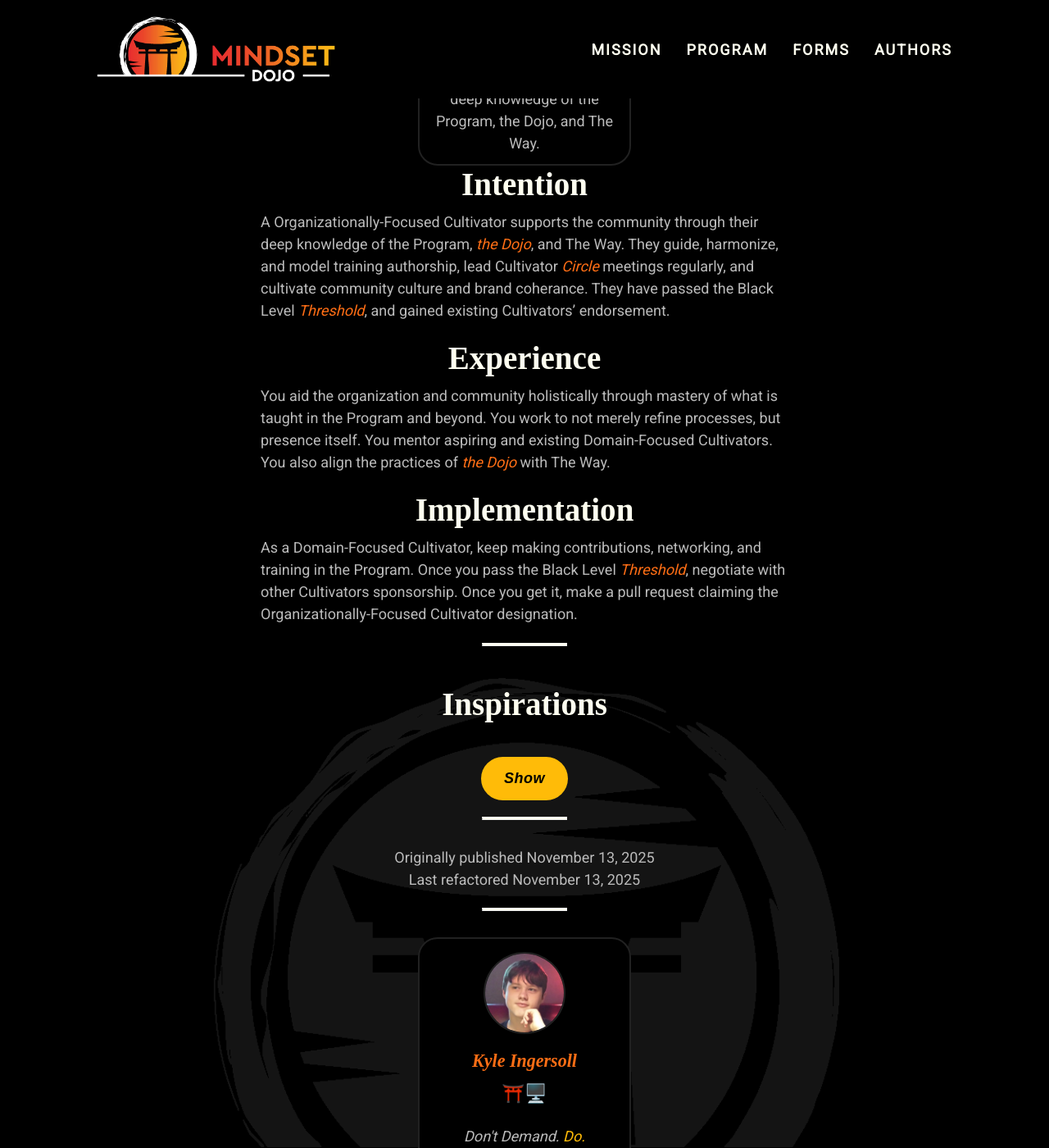
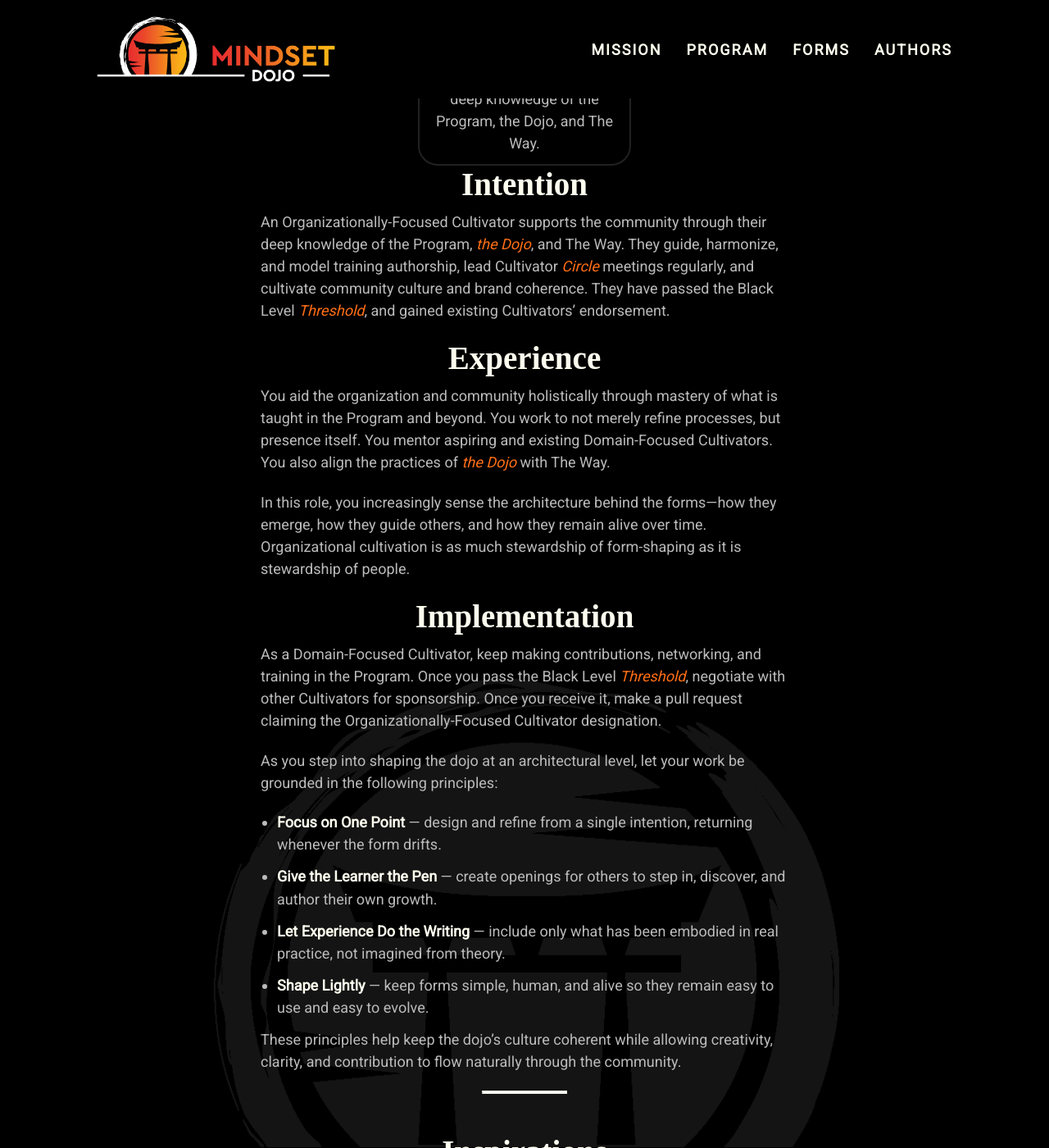
Before and after one commit to mindset-dojo/mindset-dojo.github.io, a Jekyll site: the page built from _forms/organizationally-focused-cultivator.md, in a window 1280 px wide and 1400 px high, scrolled down 480 px. Shown: the whole window at 82% size. Built offline with Jekyll 4.4.1, drawn with Linux system fonts in a browser that asks for light colours; some web fonts are replaced.

Commit message:
refactor: metabolize form and project principles into the cultivator forms

```diff
--- a/_data/sections/project.yaml
+++ b/_data/sections/project.yaml
@@ -34,11 +34,6 @@ sections:
   - type: quote
     data:
       text: "Ideas spark, pull requests land — Cultivators help with alignment."
-  - type: principles
-    data:
-      principles_title: "Engagement Principles"
-      principles_groups:
-        - "project"
   - type: text
     data:
       label: "Mantra"
--- a/_forms/organizationally-focused-cultivator.md
+++ b/_forms/organizationally-focused-cultivator.md
@@ -6,7 +6,7 @@ published_date: 2025-11-13
 refactored_date: 2025-11-13
 authors:
 - kyle-ingersoll
-excerpt: A Organizationally-Focused Cultivator supports the community through their deep knowledge of the Program, the Dojo, and The Way.
+excerpt: An Organizationally-Focused Cultivator supports the community through their deep knowledge of the Program, the Dojo, and The Way.
 icon: fa-solid fa-diagram-project
 tags:
   - role
@@ -24,12 +24,22 @@ inspirations:
 
 ## Intention
 
-A Organizationally-Focused Cultivator supports the community through their deep knowledge of the Program, [the Dojo](../dojo/), and The Way. They guide, harmonize, and model training authorship, lead Cultivator [Circle](../circle/) meetings regularly, and cultivate community culture and brand coherance. They have passed the Black Level [Threshold](../threshold/), and gained existing Cultivators' endorsement.
+An Organizationally-Focused Cultivator supports the community through their deep knowledge of the Program, [the Dojo](../dojo/), and The Way. They guide, harmonize, and model training authorship, lead Cultivator [Circle](../circle/) meetings regularly, and cultivate community culture and brand coherence. They have passed the Black Level [Threshold](../threshold/), and gained existing Cultivators’ endorsement.
 
 ## Experience
 
 You aid the organization and community holistically through mastery of what is taught in the Program and beyond. You work to not merely refine processes, but presence itself. You mentor aspiring and existing Domain-Focused Cultivators. You also align the practices of [the Dojo](../dojo/) with The Way.
 
+In this role, you increasingly sense the architecture behind the forms—how they emerge, how they guide others, and how they remain alive over time. Organizational cultivation is as much stewardship of form-shaping as it is stewardship of people.
+
 ## Implementation
 
-As a Domain-Focused Cultivator, keep making contributions, networking, and training in the Program. Once you pass the Black Level [Threshold](../threshold/), negotiate with other Cultivators sponsorship. Once you get it, make a pull request claiming the Organizationally-Focused Cultivator designation.
+As a Domain-Focused Cultivator, keep making contributions, networking, and training in the Program. Once you pass the Black Level [Threshold](../threshold/), negotiate with other Cultivators for sponsorship. Once you receive it, make a pull request claiming the Organizationally-Focused Cultivator designation.
+
+As you step into shaping the dojo at an architectural level, let your work be grounded in the following principles:
+- **Focus on One Point** — design and refine from a single intention, returning whenever the form drifts.
+- **Give the Learner the Pen** — create openings for others to step in, discover, and author their own growth.
+- **Let Experience Do the Writing** — include only what has been embodied in real practice, not imagined from theory.
+- **Shape Lightly** — keep forms simple, human, and alive so they remain easy to use and easy to evolve.
+
+These principles help keep the dojo’s culture coherent while allowing creativity, clarity, and contribution to flow naturally through the community.
--- a/_includes/sections/_dispatch.html
+++ b/_includes/sections/_dispatch.html
@@ -57,9 +57,6 @@ Each case delegates to a small, focused template for that section type.
   {%- when 'markdown' -%}
     {% include sections/markdown.html section=section %}
 
-  {%- when 'principles' -%}
-    {% include sections/principles.html section=section %}
-
   {%- when 'quote' -%}
     {% include sections/quote.html section=section %}
 
```
Also changed, not shown: _data/sections/principles.yaml (deleted, +0 -29 lines), _forms/domain-focused-cultivator.md (+12 -2 lines), _includes/sections/principles.html (deleted, +0 -56 lines).
